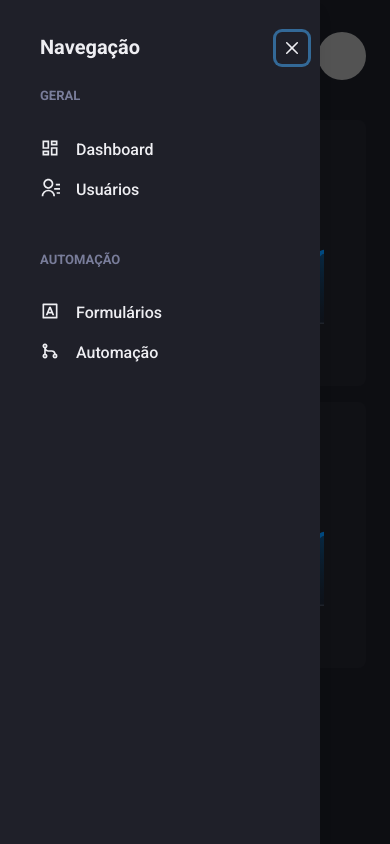
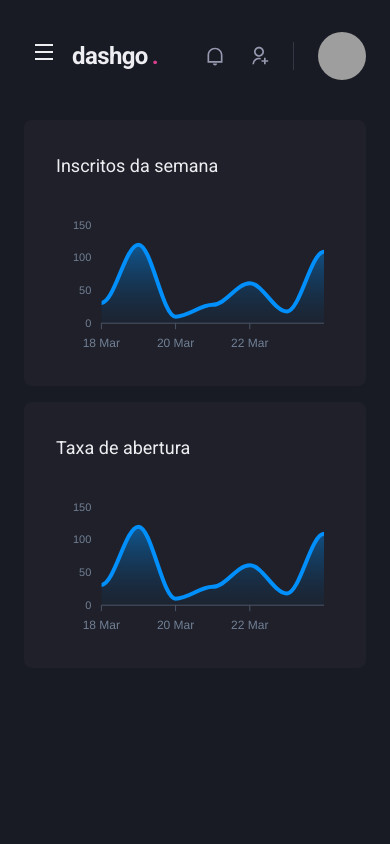
Before and after one commit to aleffreitas/dashgov2, a Next.js app: page /dashboard in a window 390 px wide. Built offline with nearby package versions, Linux system fonts and the light colour scheme; grey boxes are pictures that could not be loaded.

Commit message:
chore: finished responsive sidebar

```diff
--- a/src/components/Header/index.tsx
+++ b/src/components/Header/index.tsx
@@ -1,10 +1,14 @@
-import { Flex, useBreakpointValue } from '@chakra-ui/react';
+import { Flex, useBreakpointValue, Icon, IconButton } from '@chakra-ui/react';
+import { useSidebarDrawer } from '../../contexts/SidebarDrawerContext';
 import { Logo } from './Logo';
 import { NotificationsNav } from './NotificationsNav';
 import { Profile } from './Profile';
 import { SearchBox } from './SearchBox';
+import { RiMenuLine } from 'react-icons/ri';
 
 export function Header() {
+
+  const { onOpen } = useSidebarDrawer();
 
   const isWideVersion = useBreakpointValue({
     base: false,
@@ -22,6 +26,20 @@
       px="6"
       align="center"
     >
+
+      { !isWideVersion && (
+        <IconButton
+          aria-label="Open navigation"
+          icon={<Icon as={RiMenuLine} />}
+          fontSize="24"
+          variant="unstyled"
+          onClick={onOpen}
+          mr="2"
+        >
+
+        </IconButton>
+      )}
+
       <Logo />
 
       { isWideVersion && <SearchBox /> }
--- a/src/components/Sidebar/index.tsx
+++ b/src/components/Sidebar/index.tsx
@@ -1,8 +1,11 @@
 import { Box, useBreakpointValue, Drawer, DrawerOverlay, DrawerContent, DrawerCloseButton, DrawerHeader, DrawerBody } from "@chakra-ui/react";
+import { useSidebarDrawer } from "../../contexts/SidebarDrawerContext";
 import { SidebarNav } from "./SidebarNav";
 
 
 export function Sidebar(){
+
+  const { isOpen, onClose } = useSidebarDrawer();
 
   const isDrawerSidebar = useBreakpointValue({
     base: true,
@@ -11,7 +14,7 @@
 
   if(isDrawerSidebar){
     return(
-      <Drawer isOpen={true} placement="left" onClose={() => {}}>
+      <Drawer isOpen={isOpen} placement="left" onClose={onClose}>
         <DrawerOverlay>
           <DrawerContent bg="gray.800" p="4">
             <DrawerCloseButton mt="6" />
--- /dev/null
+++ b/src/contexts/SidebarDrawerContext.tsx
@@ -0,0 +1,29 @@
+import { useDisclosure, UseDisclosureReturn } from '@chakra-ui/react';
+import { createContext, ReactNode, useContext, useEffect } from "react";
+import { useRouter } from 'next/router';
+
+interface SidebarDrawerProviderProps {
+  children: ReactNode;
+}
+
+type SidebarDrawerContextData = UseDisclosureReturn;
+
+const SidebarDrawerContext = createContext({} as SidebarDrawerContextData);
+
+export function SidebarDrawerProvider({ children }: SidebarDrawerProviderProps){
+
+  const disclosure = useDisclosure();
+  const router = useRouter();
+
+  useEffect(() => {
+    disclosure.onClose();
+  }, [router.asPath]);
+
+  return (
+    <SidebarDrawerContext.Provider value={disclosure}>
+      {children}
+    </SidebarDrawerContext.Provider>
+  );
+}
+
+export const useSidebarDrawer = () => useContext(SidebarDrawerContext);
--- a/src/pages/_app.tsx
+++ b/src/pages/_app.tsx
@@ -1,11 +1,14 @@
 import type { AppProps } from 'next/app'
 import { ChakraProvider } from '@chakra-ui/react';
 import { theme } from '../styles/theme';
+import { SidebarDrawerProvider } from '../contexts/SidebarDrawerContext';
 
 function MyApp({ Component, pageProps }: AppProps) {
   return (
     <ChakraProvider theme={theme}>
-      <Component {...pageProps} />
+      <SidebarDrawerProvider>
+        <Component {...pageProps} />
+      </SidebarDrawerProvider>
     </ChakraProvider>
   );
 }
```
